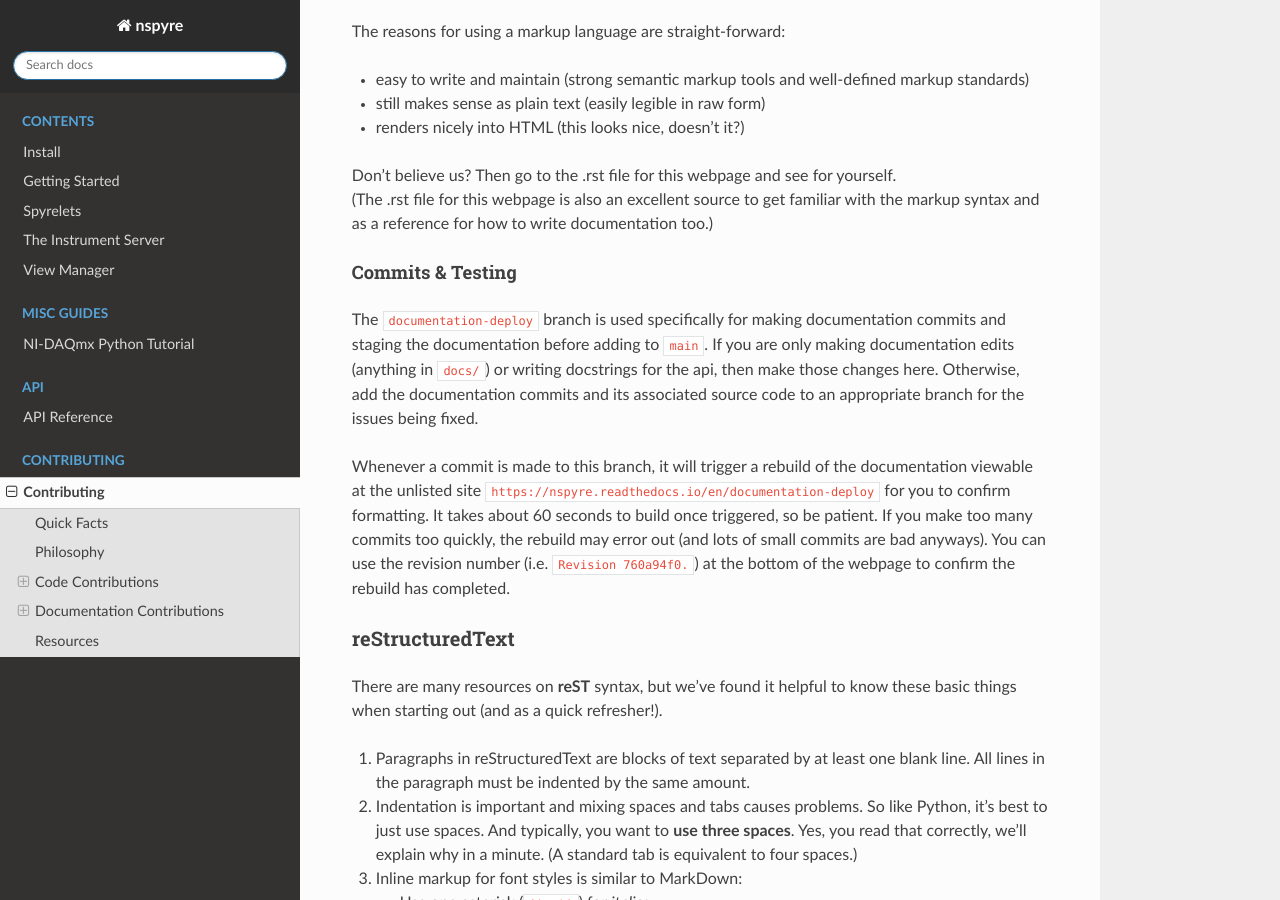
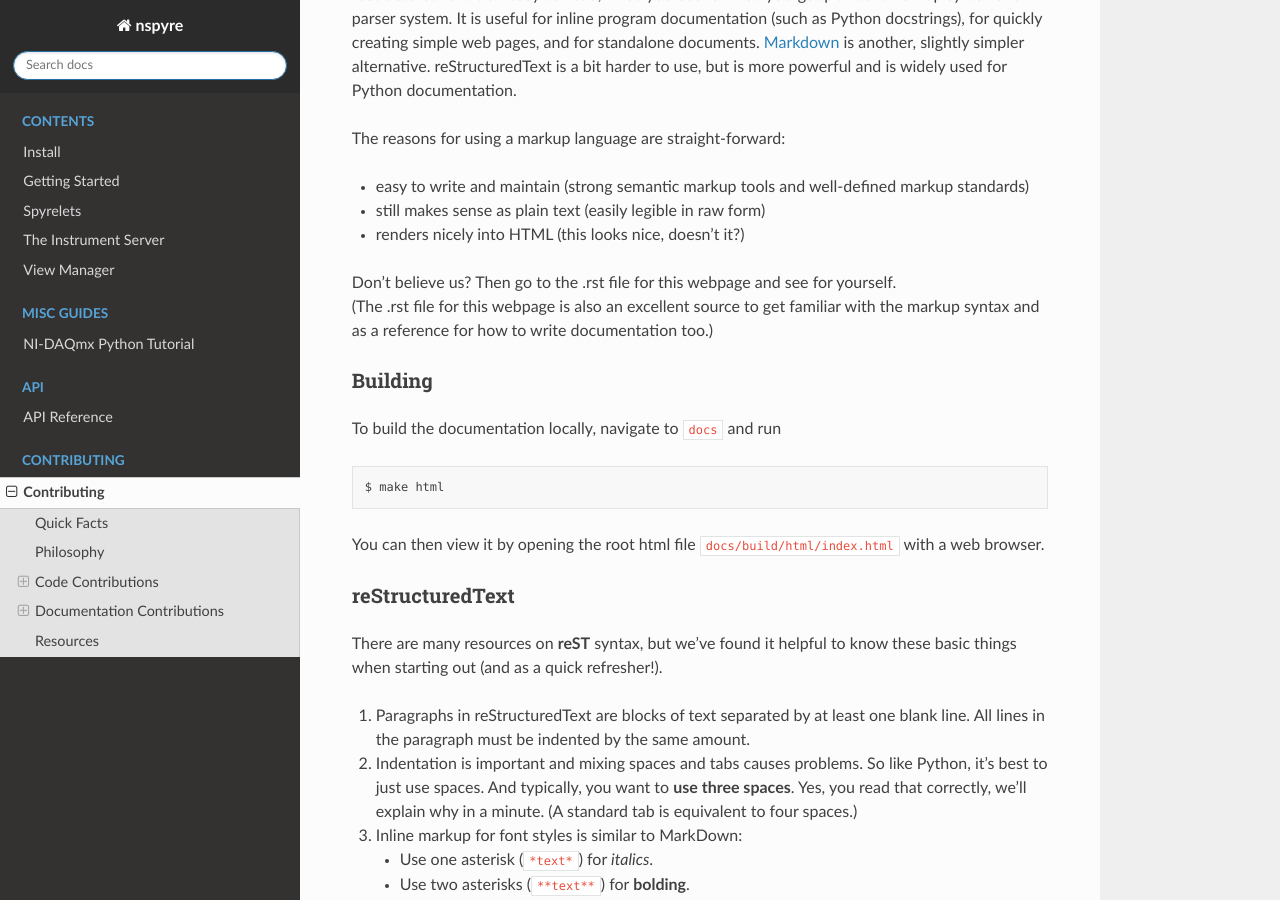
Before and after one commit to nspyre-org/nspyre, a Sphinx documentation site: the page built from docs/source/contributing.rst, in a window 1280 px wide and 900 px high, scrolled down 7371 px. Built offline with Sphinx 7.4.7 and the Read the Docs theme 2.0.0, drawn with Linux system fonts in a browser that asks for light colours; some of the changed text lies outside the part shown.

Commit message:
update contributing docs

```diff
--- a/docs/source/contributing.rst
+++ b/docs/source/contributing.rst
@@ -7,18 +7,27 @@
 ..
    TODO: *(Need link/contact info)*
 
-The guide is split into sections based on the type of contribution you’re thinking of making, with a section that covers general guidelines for all contributors.
-
 Quick Facts
 ===========
 
 * For this project, we use a standard *fork & pull* model to collaborate, a common practice for open source projects. If you are interested in helping maintain the platform, send us a message after getting involved and we’ll be happy to bring you onboard.
+
+* We like to run some automated tools to maintain style throughout the repo using :ref:`pre-commit <precommit>`.
+
+* Wherever possible, we use :ref:`pytest <testing>` to ensure propery functionality of new code.
 
 * Our code generally follows the `Google Style Guide <https://google.github.io/styleguide/pyguide.html>`_, with standard `PEP 8 <https://pep8.org>`__ formatting, and some of our own caveats as detailed :ref:`here <Code Style>`.
 
 * For documentation, we write in `reStructuredText <https://www.sphinx-doc.org/en/master/usage/restructuredtext/basics.html>`_, using `Sphinx <https://www.sphinx-doc.org/en/master/>`__ to generate files and `ReadTheDocs <https://docs.readthedocs.io/en/stable/intro/getting-started-with-sphinx.html>`__ for site hosting.
 
 * We follow the philosophy of `WriteTheDocs <https://www.writethedocs.org>`__ -- that is, we subscribe to *Docs as Code*.
+
+To install the tools necessary for development:
+
+.. code-block:: bash
+
+   $ pip install nspyre[dev]
+   $ pip install nspyre[tests]
 
 If the above remarks don’t make sense to you, or you simply want a more detailed description of how to do things, continue reading below.
 
@@ -79,7 +93,7 @@
 
 .. code-block:: bash
 
-   pre-commit install
+   $ pre-commit install
 
 Then, when creating a commit, the checks will be run:
 
@@ -123,31 +137,31 @@
 .. code-block:: bash
 
    # navigate to the directory you want to store your local copy of the repo
-   cd ~/SourceCode
+   $ cd ~/SourceCode
 
    # download the repository on GitHub.com to your machine
-   git clone https://github.com/[your-username]/nspyre.git
+   $ git clone https://github.com/[your-username]/nspyre.git
 
    # change into the nspyre directory that was created for you
-   cd nspyre
+   $ cd nspyre
 
    # create a new branch to store any new changes
-   git branch descriptive-branch-title
+   $ git branch descriptive-branch-title
 
    # switch to that branch (line of development)
-   git checkout descriptive-branch-title
+   $ git checkout descriptive-branch-title
 
    # make changes, for example, edit contributors.md and create my-spyrelet.py
 
    # stage the changed files
-   git add contributors.md my-spyrelet.py
+   $ git add contributors.md my-spyrelet.py
 
    # take a snapshot of the staging area (anything that has been added)
    # the -m flag adds a comment to the commmit
-   git commit -m "my snapshot"
+   $ git commit -m "my snapshot"
 
    # push changes to github
-   git push --set-upstream origin descriptive-branch-title
+   $ git push --set-upstream origin descriptive-branch-title
 
 You will notice the addition of two new terms -- *branch* and *push*. Each repository can have multiple versions of its codebase that are under development. The ``main`` *branch* is the main version of the code on the repository and is the root branch from which all others originate. This is the official working version that is used out in the wild and the one you eventually want your changes to appear on. When forking a repo, you also get all the different branches at the time of copying. When contributing on an issue, you first want to search existing *branches* to check if someone has already started a branch for work on that issue. If not, start a new one and make sure to give it a descriptive title so people easily understand what's being worked on (e.g. refactoring-pep8, awg-spyrelet, driver-gui-bug, etc). Then you need to *checkout* the branch to which you want to make changes, making sure to *add* and *commit* them so they are reflected locally.
 
@@ -197,13 +211,13 @@
   .. code-block:: bash
 
      # check out an existing branch:
-     git checkout <branch>
+     $ git checkout <branch>
 
      # create a new branch:
-     git branch <branchname> [<start point>]
+     $ git branch <branchname> [<start point>]
 
      # create a new branch and check it out in one command:
-     git checkout -b <newbranch> [<start point>]
+     $ git checkout -b <newbranch> [<start point>]
 
 .. _Code Style:
 
@@ -266,13 +280,17 @@
 | (The .rst file for this webpage is also an excellent source to get familiar
   with the markup syntax and as a reference for how to write documentation too.)
 
-Commits & Testing
-^^^^^^^^^^^^^^^^^
+Building
+--------
 
+To build the documentation locally, navigate to ``docs`` and run
 
-The ``documentation-deploy`` branch is used specifically for making documentation commits and staging the documentation before adding to ``main``. If you are only making documentation edits (anything in ``docs/``) or writing docstrings for the api, then make those changes here. Otherwise, add the documentation commits and its associated source code to an appropriate branch for the issues being fixed.
+.. code-block:: bash
 
-Whenever a commit is made to this branch, it will trigger a rebuild of the documentation viewable at the unlisted site ``https://nspyre.readthedocs.io/en/documentation-deploy`` for you to confirm formatting. It takes about 60 seconds to build once triggered, so be patient. If you make too many commits too quickly, the rebuild may error out (and lots of small commits are bad anyways). You can use the revision number (i.e. ``Revision 760a94f0.``) at the bottom of the webpage to confirm the rebuild has completed.
+   $ make html
+
+You can then view it by opening the root html file ``docs/build/html/index.html``
+with a web browser.
 
 .. _references:
 .. _references with whitespace:
```
Also changed, not shown: other parts of docs/source/contributing.rst (+9 -4 lines).
